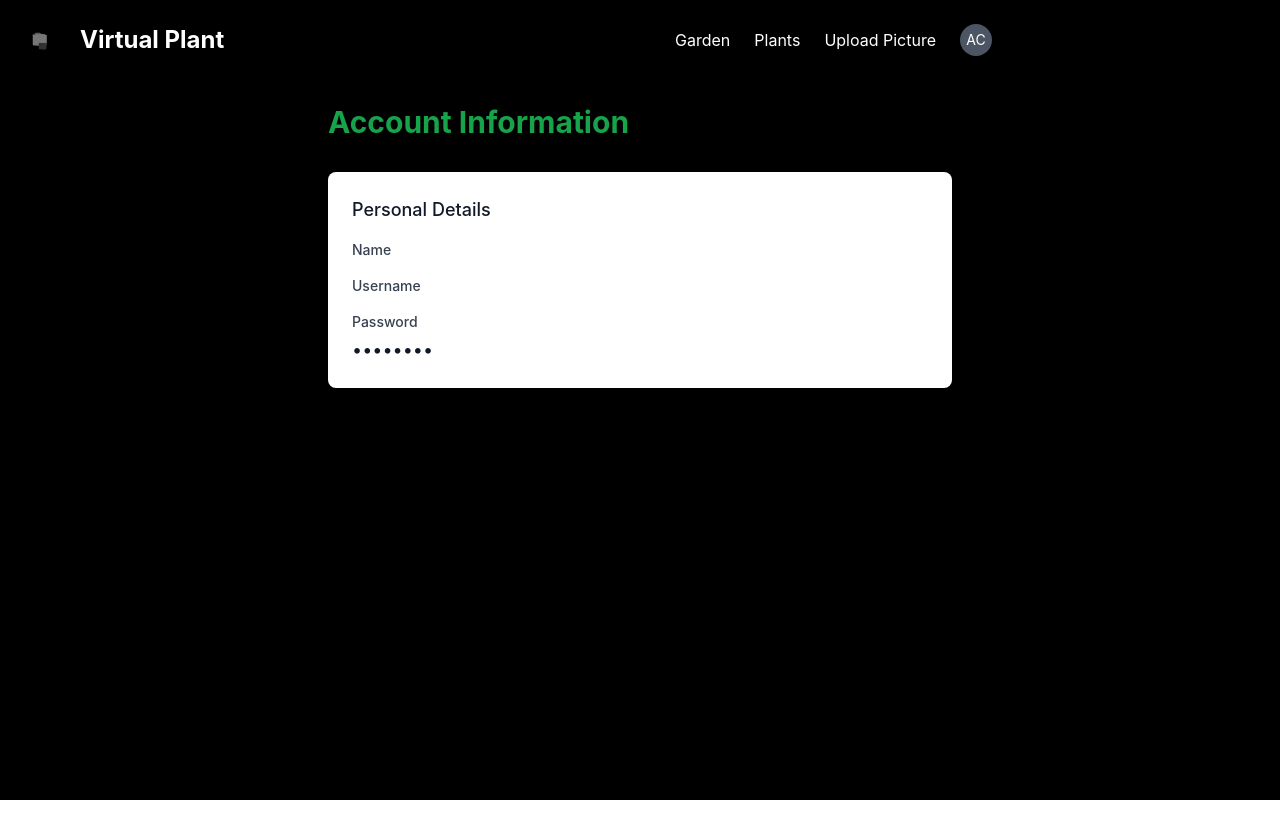
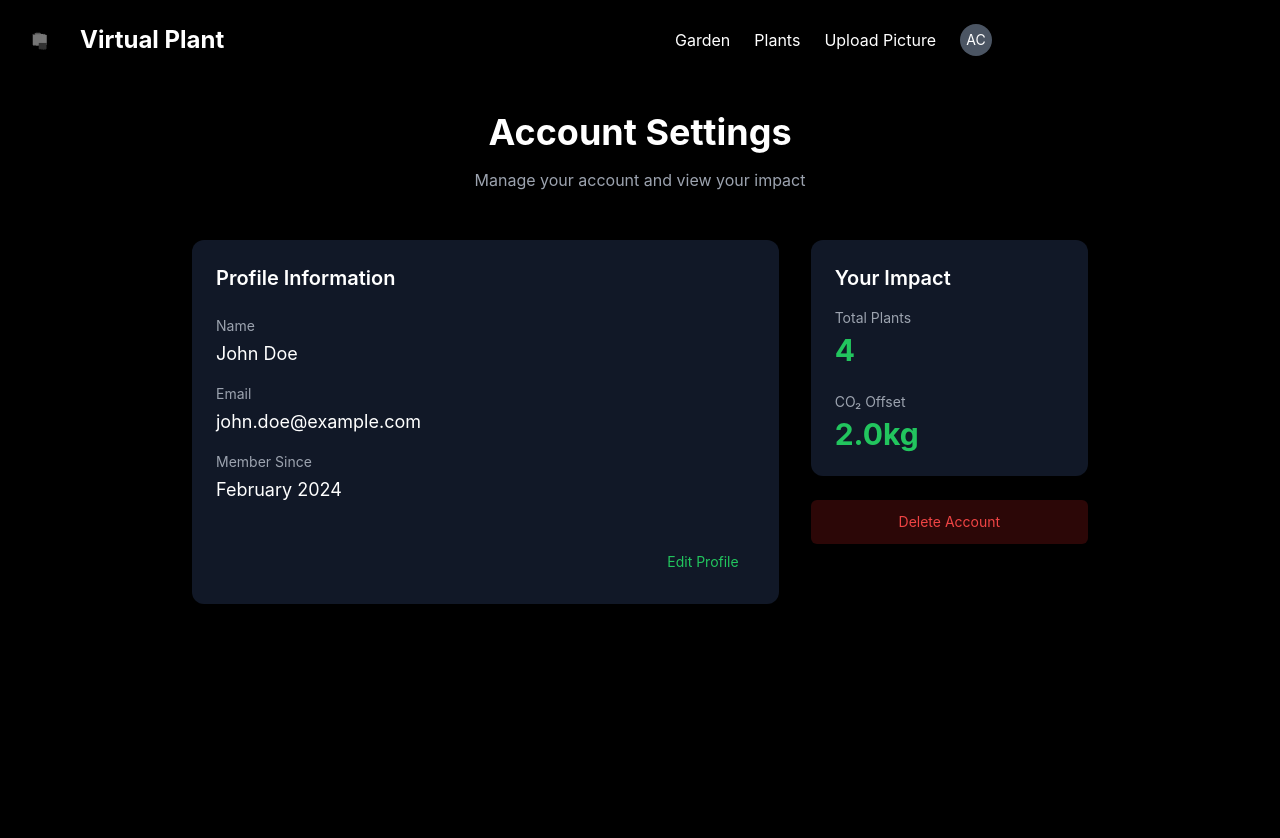
Before and after one commit to dwu006/scuhacks, a React (Vite) app in the folder scuhacks/: page /account in a window 1280 px wide. Shown: the top 838 px of the page. Before the commit the page ends 800 px from the top, so only its background shows below. Built offline with nearby package versions, Linux system fonts and the light colour scheme.

Commit message:
Changed UI of account settings

```diff
--- a/scuhacks/src/App.jsx
+++ b/scuhacks/src/App.jsx
@@ -9,7 +9,7 @@ import Plants from './pages/Plants';
 import Upload from './pages/Upload';
 import SignIn from './pages/SignIn';
 import SignUp from './pages/SignUp';
-import Account from './pages/Account.jsx';
+import Account from './pages/Account';
 
 // Mock data for statistics (replace with real data later)
 const plantStats = {
--- a/scuhacks/src/pages/Account.jsx
+++ b/scuhacks/src/pages/Account.jsx
@@ -1,60 +1,138 @@
-import { useState, useEffect } from 'react';
+import { useState } from 'react';
+import { motion } from 'framer-motion';
 
 function Account() {
-  const [user, setUser] = useState({
-    name: '',
-    email: '',
+  const [userData, setUserData] = useState({
+    name: 'John Doe',
+    email: 'john.doe@example.com',
+    joinDate: 'February 2024',
+    totalPlants: 4,
+    totalCO2Offset: '2.0kg'
   });
 
-  useEffect(() => {
-    const fetchUserProfile = async () => {
-      try {
-        const token = localStorage.getItem('token');
-        if (!token) return;
+  const [isEditing, setIsEditing] = useState(false);
 
-        const response = await fetch('/api/users/profile', {
-          headers: {
-            Authorization: `Bearer ${token}`,
-          },
-        });
-        const data = await response.json();
-
-        if (response.ok) {
-          setUser(data);
-        }
-      } catch (error) {
-        console.error('Error fetching user profile:', error);
-      }
+  const handleSave = () => {
+    setIsEditing(false);
+    // Add save logic here
   };
 
-    fetchUserProfile();
-  }, []);
+  return (
+    <div className="min-h-screen bg-black text-white p-8">
+      <div className="max-w-4xl mx-auto">
+        <motion.div
+          initial={{ opacity: 0, y: 20 }}
+          animate={{ opacity: 1, y: 0 }}
+          transition={{ duration: 0.5 }}
+          className="text-center mb-12"
+        >
+          <h1 className="text-4xl font-bold mb-4">Account Settings</h1>
+          <p className="text-gray-400">Manage your account and view your impact</p>
+        </motion.div>
 
-  return (
-    <div className="max-w-2xl mx-auto p-6">
-      <h1 className="text-3xl font-bold text-green-600 mb-8">Account Information</h1>
-
-      <div className="bg-white rounded-lg shadow p-6">
+        <div className="grid grid-cols-1 md:grid-cols-3 gap-8">
+          {/* Profile Section */}
+          <motion.div
+            initial={{ opacity: 0, x: -20 }}
+            animate={{ opacity: 1, x: 0 }}
+            transition={{ duration: 0.5, delay: 0.2 }}
+            className="md:col-span-2"
+          >
+            <div className="bg-gray-900 rounded-xl p-6 space-y-6">
+              <h2 className="text-xl font-semibold mb-4">Profile Information</h2>
               <div className="space-y-4">
                 <div>
-            <h2 className="text-lg font-medium text-gray-900">Personal Details</h2>
-            <div className="mt-4 space-y-4">
+                  <label className="block text-sm text-gray-400 mb-1">Name</label>
+                  {isEditing ? (
+                    <input
+                      type="text"
+                      value={userData.name}
+                      onChange={(e) => setUserData({ ...userData, name: e.target.value })}
+                      className="w-full bg-gray-800 border border-gray-700 rounded-md px-3 py-2 text-white focus:outline-none focus:ring-2 focus:ring-green-500"
+                    />
+                  ) : (
+                    <p className="text-lg">{userData.name}</p>
+                  )}
+                </div>
                 <div>
-                <label className="block text-sm font-medium text-gray-700">Name</label>
-                <p className="mt-1 text-lg text-gray-900">{user.name}</p>
+                  <label className="block text-sm text-gray-400 mb-1">Email</label>
+                  {isEditing ? (
+                    <input
+                      type="email"
+                      value={userData.email}
+                      onChange={(e) => setUserData({ ...userData, email: e.target.value })}
+                      className="w-full bg-gray-800 border border-gray-700 rounded-md px-3 py-2 text-white focus:outline-none focus:ring-2 focus:ring-green-500"
+                    />
+                  ) : (
+                    <p className="text-lg">{userData.email}</p>
+                  )}
                 </div>
+                <div>
+                  <label className="block text-sm text-gray-400 mb-1">Member Since</label>
+                  <p className="text-lg">{userData.joinDate}</p>
+                </div>
+              </div>
+              <div className="pt-4 flex justify-end">
+                {isEditing ? (
+                  <div className="space-x-4">
+                    <button
+                      onClick={() => setIsEditing(false)}
+                      className="px-4 py-2 text-sm text-gray-400 hover:text-white transition-colors"
+                    >
+                      Cancel
+                    </button>
+                    <button
+                      onClick={handleSave}
+                      className="px-4 py-2 bg-green-600 text-white rounded-md hover:bg-green-700 transition-colors"
+                    >
+                      Save Changes
+                    </button>
+                  </div>
+                ) : (
+                  <button
+                    onClick={() => setIsEditing(true)}
+                    className="px-4 py-2 text-sm text-green-500 hover:text-green-400 transition-colors"
+                  >
+                    Edit Profile
+                  </button>
+                )}
+              </div>
+            </div>
+          </motion.div>
 
+          {/* Stats Section */}
+          <motion.div
+            initial={{ opacity: 0, x: 20 }}
+            animate={{ opacity: 1, x: 0 }}
+            transition={{ duration: 0.5, delay: 0.4 }}
+          >
+            <div className="bg-gray-900 rounded-xl p-6">
+              <h2 className="text-xl font-semibold mb-4">Your Impact</h2>
+              <div className="space-y-6">
                 <div>
-                <label className="block text-sm font-medium text-gray-700">Username</label>
-                <p className="mt-1 text-lg text-gray-900">{user.email}</p>
+                  <p className="text-sm text-gray-400 mb-1">Total Plants</p>
+                  <p className="text-3xl font-bold text-green-500">{userData.totalPlants}</p>
                 </div>
-
                 <div>
-                <label className="block text-sm font-medium text-gray-700">Password</label>
-                <p className="mt-1 text-lg text-gray-900">••••••••</p>
+                  <p className="text-sm text-gray-400 mb-1">CO₂ Offset</p>
+                  <p className="text-3xl font-bold text-green-500">{userData.totalCO2Offset}</p>
                 </div>
               </div>
             </div>
+
+            <motion.div
+              initial={{ opacity: 0 }}
+              animate={{ opacity: 1 }}
+              transition={{ duration: 0.5, delay: 0.6 }}
+              className="mt-6"
+            >
+              <button
+                className="w-full bg-red-600/20 text-red-500 px-4 py-3 rounded-md hover:bg-red-600/30 transition-colors text-sm"
+              >
+                Delete Account
+              </button>
+            </motion.div>
+          </motion.div>
         </div>
       </div>
     </div>
```
Lines whose indentation alone changed are shown as unchanged.
